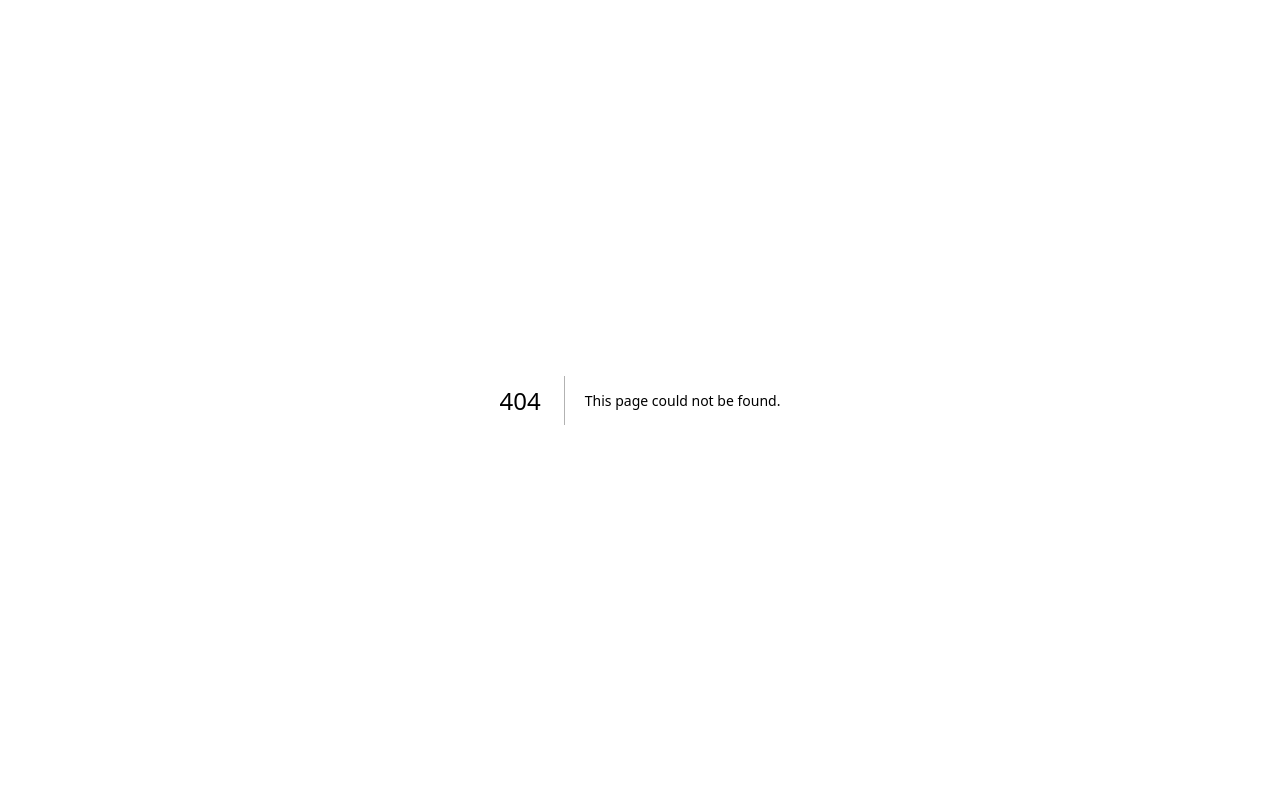
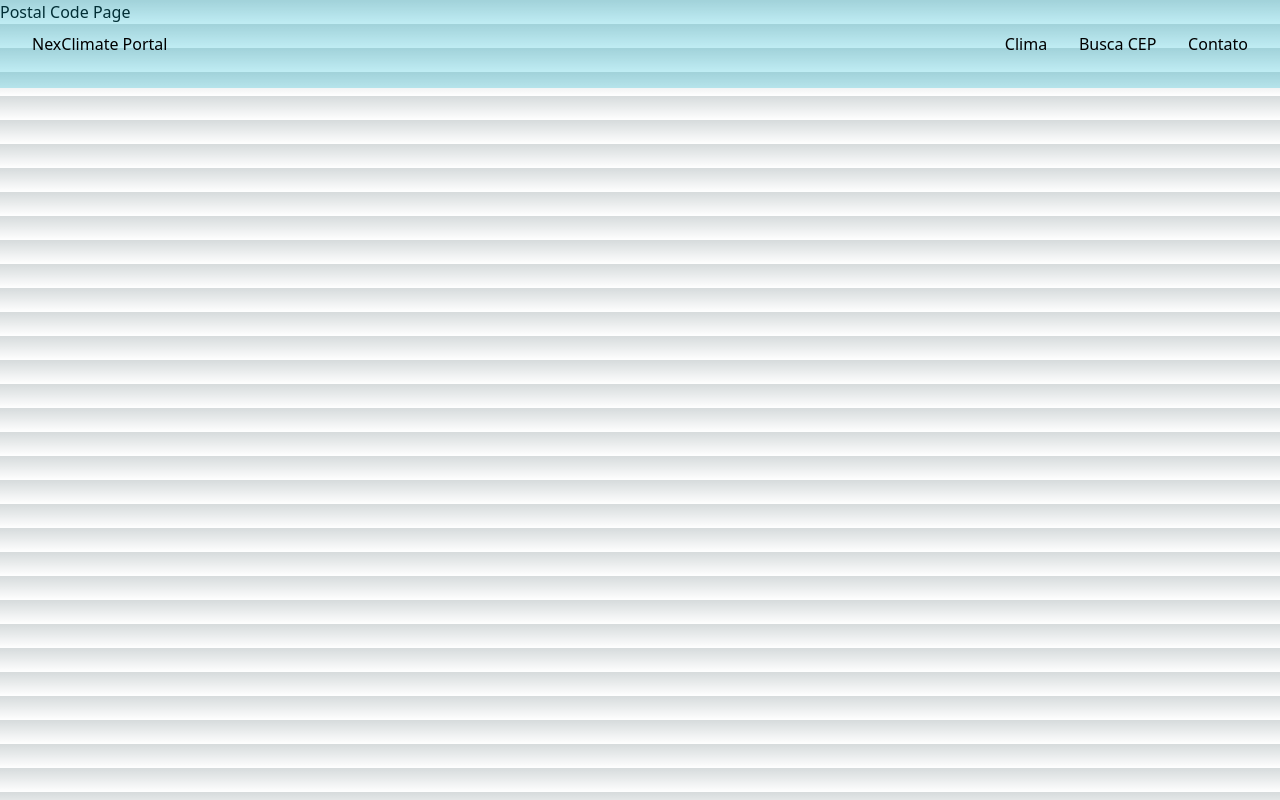
Before and after one commit to brandao-rafael/nexclimate-portal, a Next.js app: page /postalCode in a window 1280 px wide. Before the commit this address had no page. Built offline with nearby package versions, Linux system fonts and the light colour scheme.

Commit message:
fix: problems with next router

```diff
--- a/next.config.js
+++ b/next.config.js
@@ -1,13 +1,14 @@
 /** @type {import('next').NextConfig} */
+
 const nextConfig = {
-    async rewrites() {
-        return [
-          {
-            source: '/api/:path*',
-            destination: 'https://api.hgbrasil.com/:path*', // Replace this with your API endpoint
-          },
-        ];
+  async rewrites() {
+    return [
+      {
+        source: '/api/:path*',
+        destination: 'https://api.hgbrasil.com/:path*',
       },
+    ]
+  },
 }
 
 module.exports = nextConfig
--- a/package.json
+++ b/package.json
@@ -12,6 +12,7 @@
     "@types/node": "20.5.7",
     "@types/react": "18.2.21",
     "@types/react-dom": "18.2.7",
+    "@types/react-router-dom": "^5.3.3",
     "@typescript-eslint/eslint-plugin": "^6.5.0",
     "autoprefixer": "10.4.15",
     "axios": "^1.5.0",
@@ -21,6 +22,7 @@
     "postcss": "8.4.28",
     "react": "18.2.0",
     "react-dom": "18.2.0",
+    "react-router-dom": "^6.15.0",
     "tailwindcss": "3.3.3",
     "typescript": "5.2.2"
   },
--- a/src/app/components/header.tsx
+++ b/src/app/components/header.tsx
@@ -1,3 +1,4 @@
+import Link from 'next/link';
 import React from 'react';
 
 const Header: React.FC = () => {
@@ -5,9 +6,9 @@ const Header: React.FC = () => {
     <div className='fixed flex justify-between p-8 bg-cyan-500/25 w-screen'>
       <h1>NexClimate Portal</h1>
       <div className='w-1/5 flex justify-between'>
-        <a href="/">Clima</a>
-        <a href="/postalcode">Busca CEP</a>
-        <a href="/weather">Contato</a>
+        <Link href="/">Clima</Link>
+        <Link href="/postalCode">Busca CEP</Link>
+        <Link href="/contact">Contato</Link>
       </div>
     </div>
   )
--- a/src/app/globals.css
+++ b/src/app/globals.css
@@ -1,6 +1,6 @@
-@tailwind base;
-@tailwind components;
-@tailwind utilities;
+@import 'tailwindcss/base';
+@import 'tailwindcss/components';
+@import 'tailwindcss/utilities';
 
 :root {
   --foreground-rgb: 0, 0, 0;
--- a/src/app/page.tsx
+++ b/src/app/page.tsx
@@ -1,6 +1,6 @@
 "use client";
 import React from "react";
-import WeatherPage from "./pages/weatherPage";
+import WeatherPage from "../pages/weatherPage";
 
 const Home:React.FC = () => {
   return (
--- a/src/app/pages/postalCodePage.tsx
+++ /dev/null
@@ -1,11 +0,0 @@
-import React from 'react';
-
-const PostalCodePage: React.FC = () => {
-  return (
-    <div>
-      <h1>Postal Code Page</h1>
-    </div>
-  )
-}
-
-export default PostalCodePage;
--- /dev/null
+++ b/src/pages/contact.tsx
@@ -0,0 +1,14 @@
+import '../app/globals.css';
+import Header from '@/app/components/header';
+import React from 'react';
+
+const Contact: React.FC = () => {
+  return (
+    <div>
+      <Header />
+      <h1>Contato</h1>
+    </div>
+  )
+}
+
+export default Contact;
--- /dev/null
+++ b/src/pages/postalCode.tsx
@@ -0,0 +1,14 @@
+import '../app/globals.css';
+import Header from '@/app/components/header';
+import React from 'react';
+
+const PostalCode: React.FC = () => {
+  return (
+    <div>
+      <Header />
+      <h1>Postal Code Page</h1>
+    </div>
+  )
+}
+
+export default PostalCode;
```
Also changed, not shown: src/pages/weatherPage.tsx (renamed from src/app/pages/weatherPage.tsx, +7 -9 lines), 1 other file (tests, documents, lock files or other folders).
